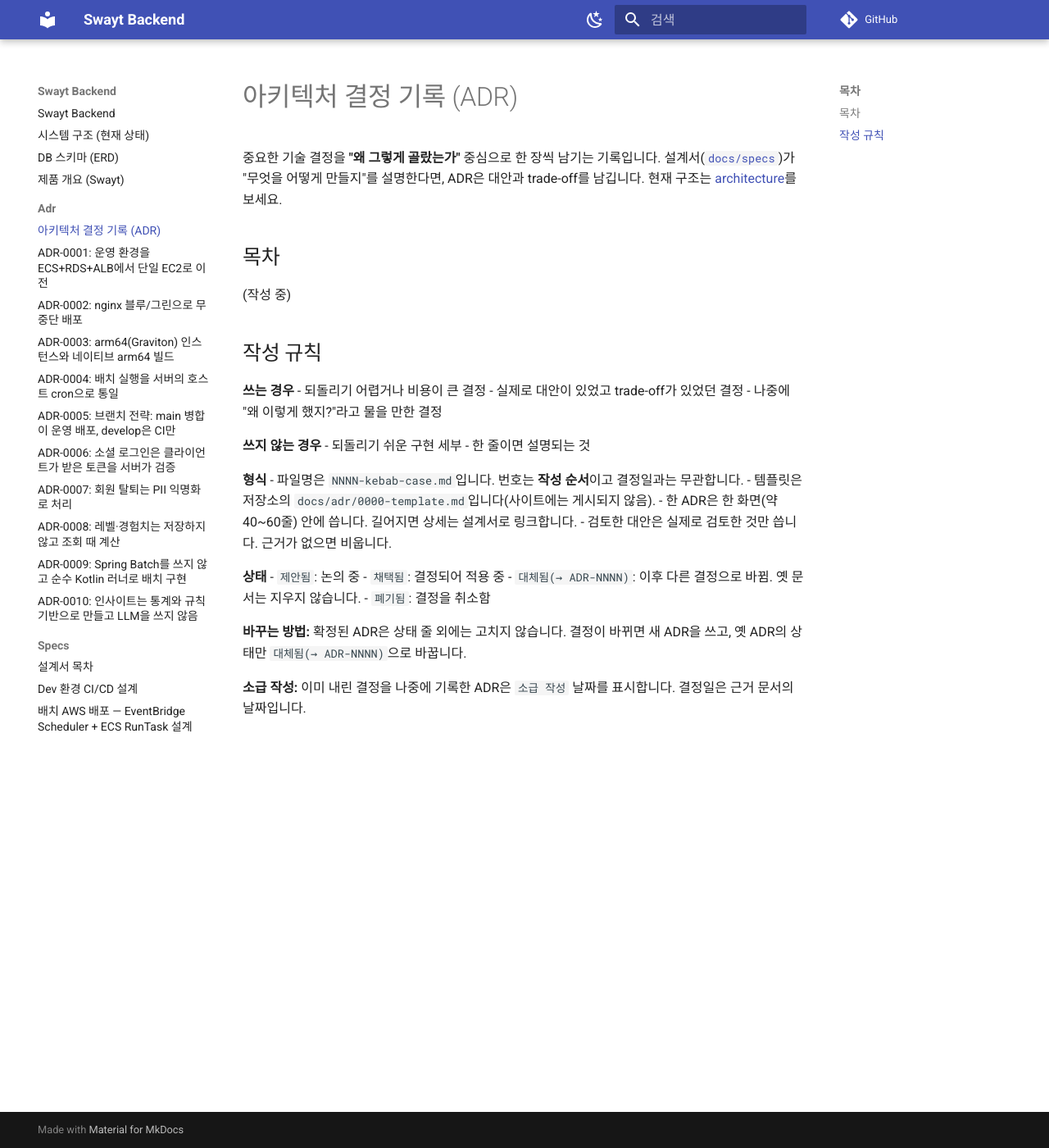
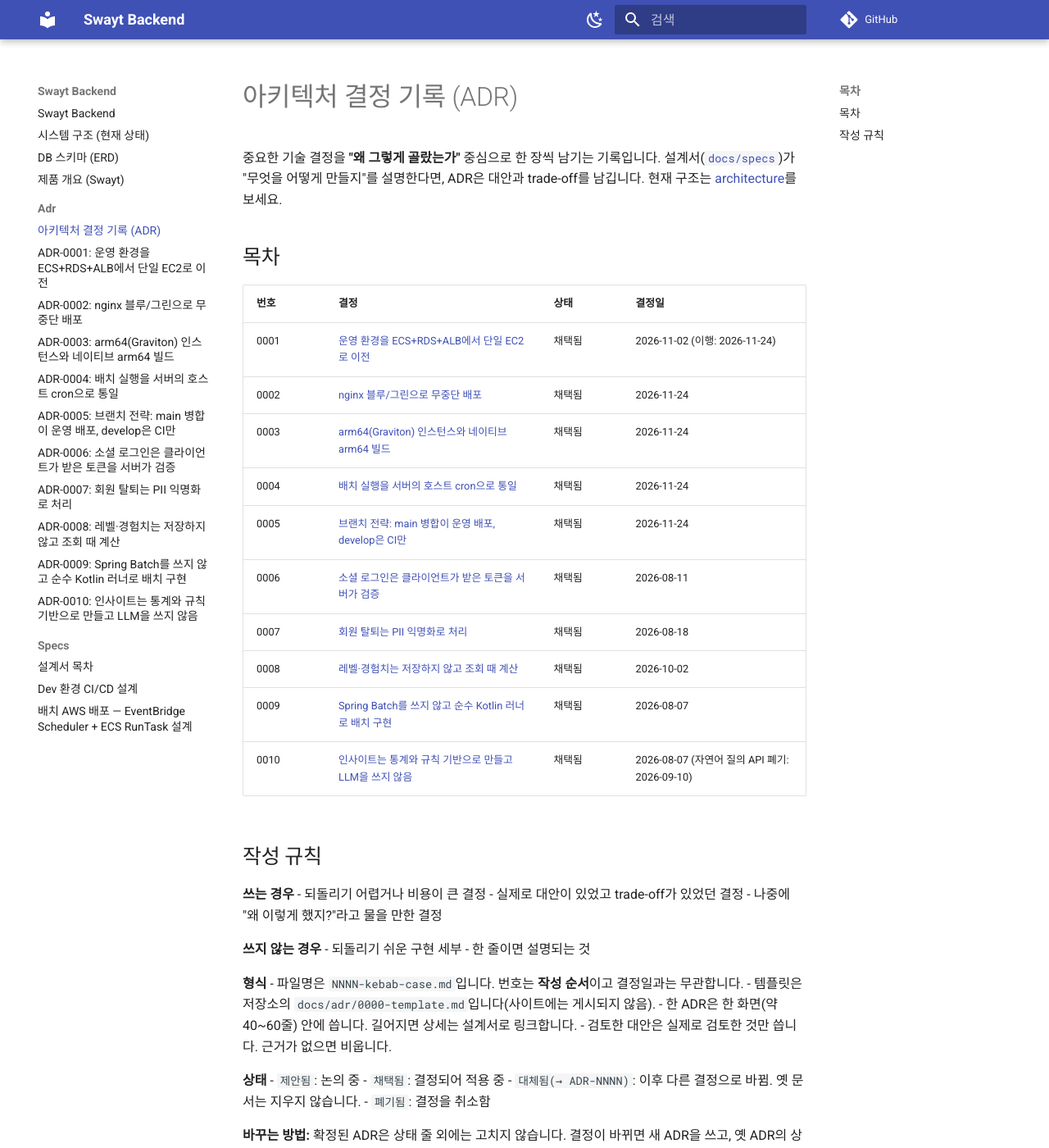
Before and after one commit to hoon-23/bali-backend, an MkDocs documentation site: the page built from docs/adr/README.md, in a window 1280 px wide and 1400 px high. Shown: the whole window at 82% size. Built offline with MkDocs 1.6.1 and Material for MkDocs 9.7.7, drawn with Linux system fonts in a browser that asks for light colours; comment, search, counter and statistics services are not loaded.

Commit message:
docs: ADR 목차를 README와 사이트에 연결

```diff
--- a/docs/adr/README.md
+++ b/docs/adr/README.md
@@ -6,7 +6,18 @@
 
 ## 목차
 
-(작성 중)
+| 번호 | 결정 | 상태 | 결정일 |
+|------|------|------|--------|
+| 0001 | [운영 환경을 ECS+RDS+ALB에서 단일 EC2로 이전](./0001-single-ec2-over-ecs-rds-alb.md) | 채택됨 | 2026-11-02 (이행: 2026-11-24) |
+| 0002 | [nginx 블루/그린으로 무중단 배포](./0002-blue-green-deploy-with-nginx.md) | 채택됨 | 2026-11-24 |
+| 0003 | [arm64(Graviton) 인스턴스와 네이티브 arm64 빌드](./0003-arm64-instance-and-native-build.md) | 채택됨 | 2026-11-24 |
+| 0004 | [배치 실행을 서버의 호스트 cron으로 통일](./0004-batch-via-host-cron.md) | 채택됨 | 2026-11-24 |
+| 0005 | [브랜치 전략: main 병합이 운영 배포, develop은 CI만](./0005-main-deploys-develop-ci-only.md) | 채택됨 | 2026-11-24 |
+| 0006 | [소셜 로그인은 클라이언트가 받은 토큰을 서버가 검증](./0006-social-login-client-token-verification.md) | 채택됨 | 2026-08-11 |
+| 0007 | [회원 탈퇴는 PII 익명화로 처리](./0007-withdrawal-by-pii-anonymization.md) | 채택됨 | 2026-08-18 |
+| 0008 | [레벨·경험치는 저장하지 않고 조회 때 계산](./0008-level-xp-computed-on-read.md) | 채택됨 | 2026-10-02 |
+| 0009 | [Spring Batch를 쓰지 않고 순수 Kotlin 러너로 배치 구현](./0009-plain-kotlin-batch-runner.md) | 채택됨 | 2026-08-07 |
+| 0010 | [인사이트는 통계와 규칙 기반으로 만들고 LLM을 쓰지 않음](./0010-stats-and-rules-insight-without-llm.md) | 채택됨 | 2026-08-07 (자연어 질의 API 폐기: 2026-09-10) |
 
 ## 작성 규칙
 
```
Also changed, not shown: README.md (+1 -0 lines), docs/architecture.md (+1 -1 lines), docs/index.md (+1 -0 lines).
